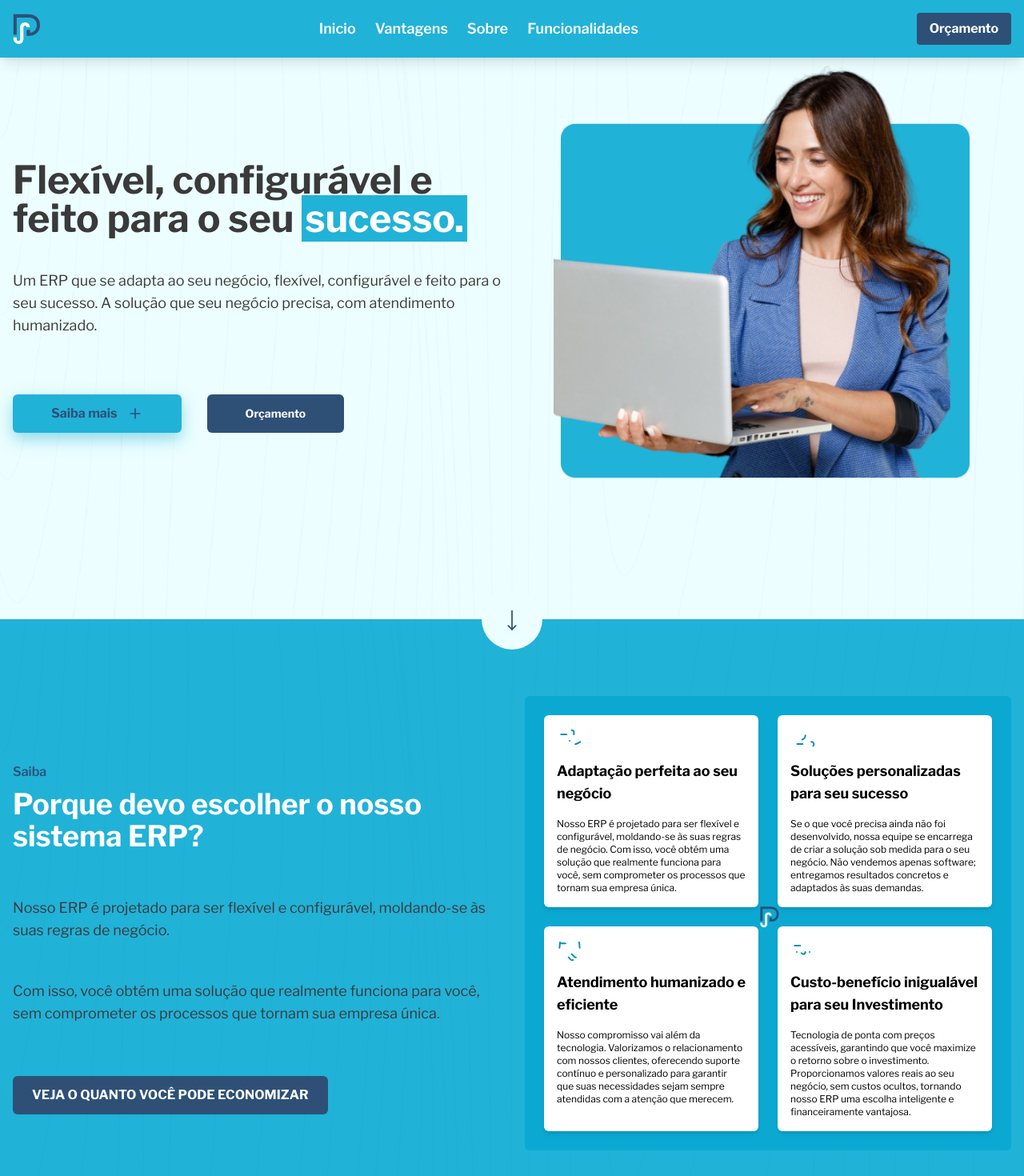
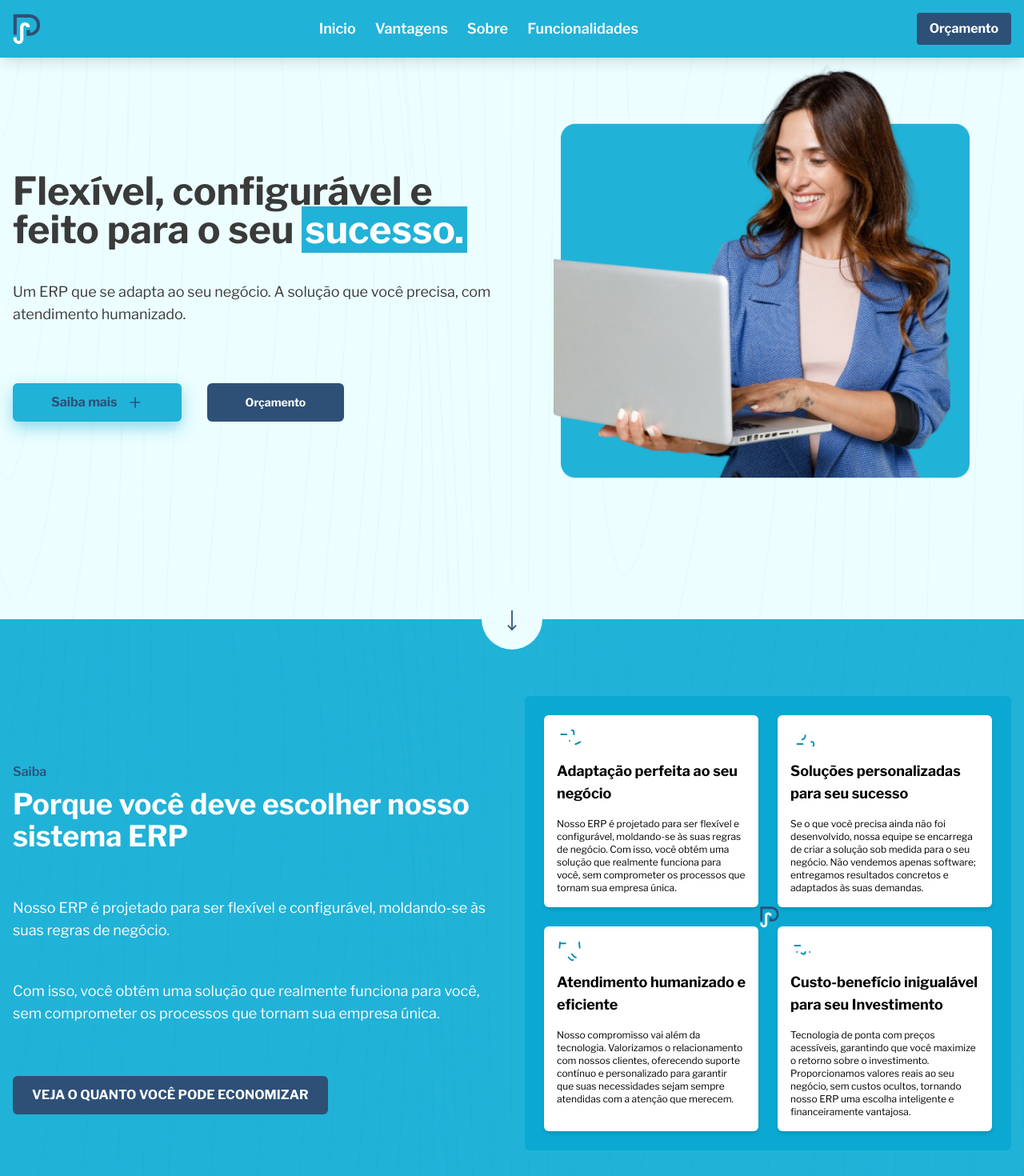
Before and after one commit to JhonatasMJ/PenseSoft, a React (Vite) app: page / in a window 1280 px wide. Shown: the top 1470 px of the page at 80% size. Built offline with nearby package versions, Linux system fonts and the light colour scheme.

Commit message:
Alteraçõs finais

```diff
--- a/src/Components/Home.tsx
+++ b/src/Components/Home.tsx
@@ -22,8 +22,7 @@ const Home = () => {
 					<span className="bg-ciano text-white px-1">sucesso.</span>
 				</h1>
 				<p className="text-cinza text-lg mt-10">
-					Um ERP que se adapta ao seu negócio, flexível, configurável
-					e feito para o seu sucesso. A solução que seu negócio
+					Um ERP que se adapta ao seu negócio. A solução que você
 					precisa, com atendimento humanizado.
 				</p>
 				<div className="flex gap-8 mt-4">
--- a/src/Components/Vantagens.tsx
+++ b/src/Components/Vantagens.tsx
@@ -62,13 +62,13 @@ const Vantagens = () => {
 				<div>
 					<span className="text-azul font-semibold">Saiba</span>
 					<h2 className="text-3xl  md:text-4xl font-bold text-white mt-2">
-						Porque devo escolher o nosso sistema ERP?
+						Porque você deve escolher nosso sistema ERP
 					</h2>
-					<p className="text-lg text-cinza mt-14">
+					<p className="text-lg text-white mt-14">
 						Nosso ERP é projetado para ser flexível e configurável,
 						moldando-se às suas regras de negócio.
 					</p>
-					<p className="text-lg text-cinza mt-12">
+					<p className="text-lg text-white mt-12">
 						Com isso, você obtém uma solução que realmente funciona
 						para você, sem comprometer os processos que tornam sua
 						empresa única.
@@ -82,7 +82,6 @@ const Vantagens = () => {
 							VEJA O QUANTO VOCÊ PODE ECONOMIZAR
 						</Link>
 					</motion.button>
-
 				</div>
 
 				<div className="grid grid-cols-1 md:grid-cols-2 gap-6 bg-ciano-claro p-6 rounded-md relative">
```
